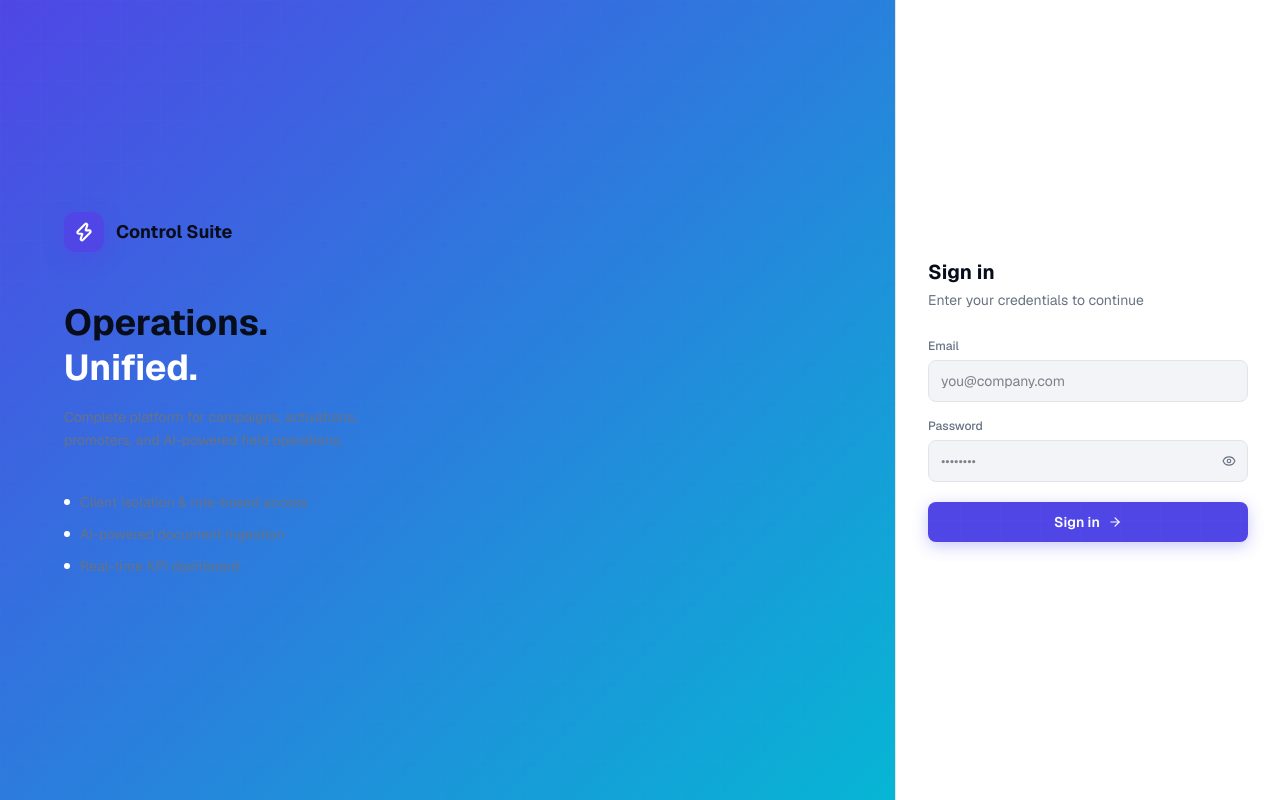
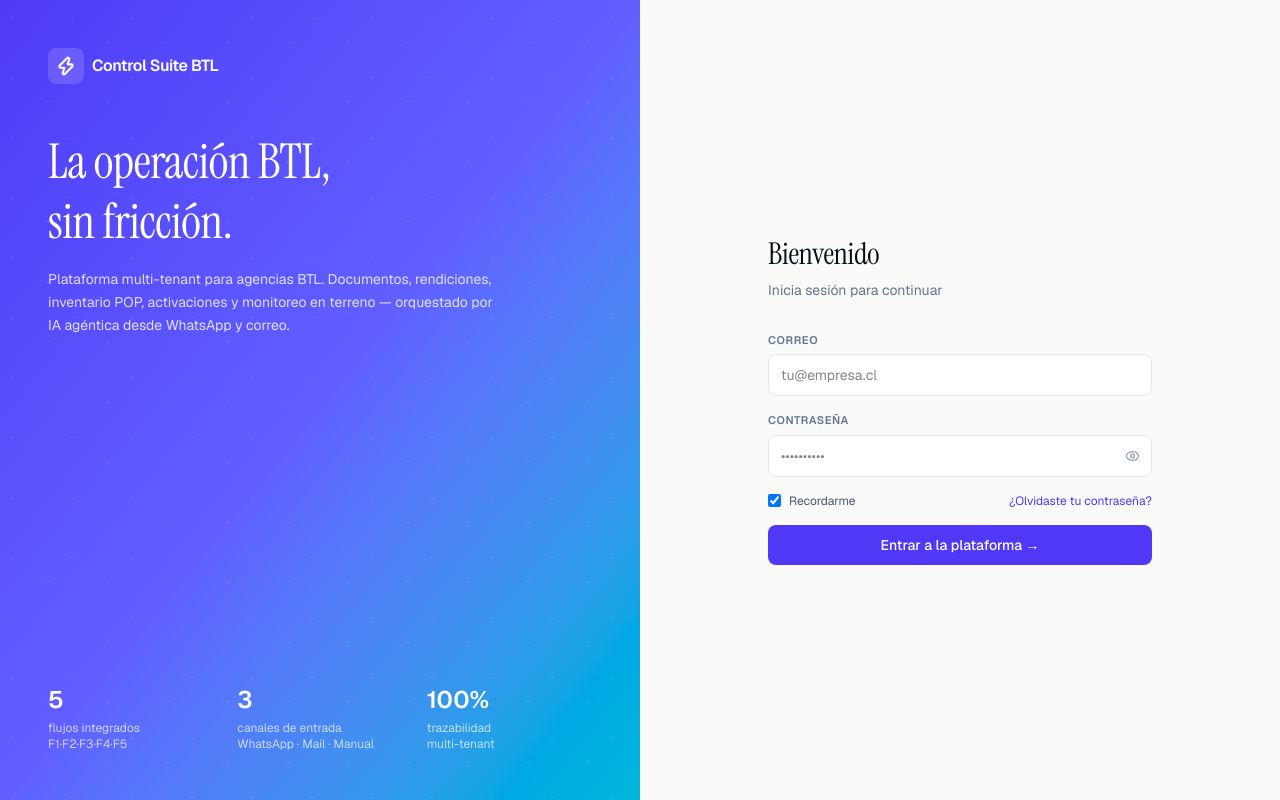
Before and after one commit to joseconejerosea/control-suite-app, a Next.js app in the folder frontend/: page /login in a window 1280 px wide. Built offline with nearby package versions, Linux system fonts and the light colour scheme; no server answers.

Commit message:
fix: clean files

```diff
--- a/frontend/app/(auth)/login/page.tsx
+++ b/frontend/app/(auth)/login/page.tsx
@@ -2,7 +2,7 @@
 
 import { useState } from "react";
 import { api, saveAuth } from "@/lib/api";
-import { Zap, Eye, EyeOff, ArrowRight } from "lucide-react";
+import { Zap, Eye, EyeOff } from "lucide-react";
 
 function parseJwt(token: string) {
   try {
@@ -13,11 +13,12 @@ function parseJwt(token: string) {
 }
 
 export default function LoginPage() {
-  const [email, setEmail]     = useState("");
-  const [password, setPass]   = useState("");
-  const [show, setShow]       = useState(false);
-  const [loading, setLoading] = useState(false);
-  const [error, setError]     = useState("");
+  const [email, setEmail]       = useState("");
+  const [password, setPass]     = useState("");
+  const [show, setShow]         = useState(false);
+  const [remember, setRemember] = useState(true);
+  const [loading, setLoading]   = useState(false);
+  const [error, setError]       = useState("");
 
   const handleSubmit = async (e: React.FormEvent) => {
     e.preventDefault();
@@ -29,7 +30,6 @@ export default function LoginPage() {
       const refresh = res?.data?.refreshToken ?? res?.refresh_token ?? res?.refreshToken;
       if (!token) throw new Error("No token received");
 
-      // Decode user from JWT payload
       const payload = parseJwt(token);
       const user = {
         id: payload?.sub ?? "",
@@ -48,92 +48,139 @@ export default function LoginPage() {
     }
   };
 
+  const inputClass =
+    "w-full px-3 py-2.5 rounded-lg text-sm bg-white border border-slate-200 outline-none transition-colors focus:border-indigo-600 focus:ring-2 focus:ring-indigo-500/10";
+  const labelClass =
+    "block text-[11px] font-semibold uppercase tracking-wider text-slate-500 mb-1.5";
+
   return (
-    <div className="min-h-screen flex" style={{ background: "var(--background)" }}>
-      <div className="flex-1 hidden lg:flex flex-col justify-center px-16 border-r" style={{ borderColor: "var(--border)", background: "var(--ai-gradient)" }}>
-        <div className="absolute inset-0 opacity-30" style={{
-          backgroundImage: "linear-gradient(oklch(1 0 0 / 4%) 1px, transparent 1px), linear-gradient(90deg, oklch(1 0 0 / 4%) 1px, transparent 1px)",
-          backgroundSize: "40px 40px",
-          pointerEvents: "none",
-        }} />
+    <div className="min-h-screen flex" style={{ background: "var(--paper)" }}>
+      {/* Left — brand gradient panel */}
+      <div className="hidden lg:flex w-1/2 p-12 flex-col justify-between text-white relative overflow-hidden bg-gradient-to-br from-indigo-600 via-indigo-500 to-cyan-500">
+        <div
+          className="absolute inset-0 opacity-10"
+          style={{
+            backgroundImage:
+              "radial-gradient(circle at 20% 30%, white 1px, transparent 1px), radial-gradient(circle at 80% 70%, white 1px, transparent 1px)",
+            backgroundSize: "60px 60px",
+          }}
+        />
         <div className="relative">
-          <div className="flex items-center gap-3 mb-12">
-            <div className="w-10 h-10 rounded-xl flex items-center justify-center" style={{ background: "var(--primary)", boxShadow: "0 6px 20px rgba(79,70,229,0.4)" }}>
-              <Zap size={20} color="#fff" strokeWidth={2.5} />
+          <div className="flex items-center gap-2 mb-12">
+            <div className="w-9 h-9 rounded-lg bg-white/15 backdrop-blur flex items-center justify-center">
+              <Zap size={20} strokeWidth={2.5} />
             </div>
-            <span className="text-lg font-bold">Control Suite</span>
+            <span className="font-semibold tracking-tight">Control Suite BTL</span>
           </div>
-          <h1 className="text-4xl font-bold leading-tight mb-4">
-            Operations.<br />
-            <span style={{ color: "#fff" }}>Unified.</span>
+          <h1 className="display-font text-5xl leading-tight mb-4">
+            La operación BTL,<br />
+            <em>sin fricción</em>.
           </h1>
-          <p className="text-sm leading-relaxed mb-10" style={{ color: "var(--muted-foreground)", maxWidth: 340 }}>
-            Complete platform for campaigns, activations, promoters, and AI-powered field operations.
+          <p className="text-white/80 text-sm leading-relaxed max-w-md">
+            Plataforma multi-tenant para agencias BTL. Documentos, rendiciones,
+            inventario POP, activaciones y monitoreo en terreno — orquestado por IA
+            agéntica desde WhatsApp y correo.
           </p>
-          {["Client isolation & role-based access", "AI-powered document ingestion", "Real-time KPI dashboard"].map((f) => (
-            <div key={f} className="flex items-center gap-2.5 mb-3 text-sm" style={{ color: "var(--muted-foreground)" }}>
-              <div className="w-1.5 h-1.5 rounded-full flex-shrink-0" style={{ background: "#fff" }} />
-              {f}
-            </div>
-          ))}
+        </div>
+        <div className="relative grid grid-cols-3 gap-6 text-xs">
+          <div>
+            <div className="text-2xl font-semibold mb-1">5</div>
+            <div className="text-white/70">flujos integrados<br />F1·F2·F3·F4·F5</div>
+          </div>
+          <div>
+            <div className="text-2xl font-semibold mb-1">3</div>
+            <div className="text-white/70">canales de entrada<br />WhatsApp · Mail · Manual</div>
+          </div>
+          <div>
+            <div className="text-2xl font-semibold mb-1">100%</div>
+            <div className="text-white/70">trazabilidad<br />multi-tenant</div>
+          </div>
         </div>
       </div>
 
-      <div className="w-full lg:w-96 flex items-center justify-center px-8" style={{ background: "var(--card)" }}>
+      {/* Right — sign-in form */}
+      <div className="w-full lg:w-1/2 p-8 lg:p-12 flex items-center justify-center">
         <div className="w-full max-w-sm animate-fade-up">
           <div className="lg:hidden flex items-center gap-2 mb-8">
-            <div className="w-8 h-8 rounded-lg flex items-center justify-center" style={{ background: "var(--primary)" }}>
-              <Zap size={16} color="#fff" />
+            <div className="w-9 h-9 rounded-lg flex items-center justify-center bg-gradient-to-br from-indigo-600 to-cyan-500">
+              <Zap size={18} color="#fff" strokeWidth={2.5} />
             </div>
-            <span className="font-bold">Control Suite</span>
+            <span className="font-semibold tracking-tight">Control Suite BTL</span>
           </div>
 
-          <h2 className="text-xl font-bold mb-1">Sign in</h2>
-          <p className="text-sm mb-7" style={{ color: "var(--muted-foreground)" }}>Enter your credentials to continue</p>
+          <h2 className="display-font text-3xl mb-2">Bienvenido</h2>
+          <p className="text-sm text-slate-500 mb-8">Inicia sesión para continuar</p>
 
-          <form onSubmit={handleSubmit} className="flex flex-col gap-4">
-            <div className="flex flex-col gap-1.5">
-              <label className="text-xs font-medium" style={{ color: "var(--muted-foreground)" }}>Email</label>
+          <form onSubmit={handleSubmit} className="space-y-4">
+            <div>
+              <label className={labelClass}>Correo</label>
               <input
-                type="email" required value={email}
+                type="email"
+                required
+                value={email}
                 onChange={(e) => setEmail(e.target.value)}
-                placeholder="you@company.com"
-                className="w-full px-3 py-2.5 rounded-lg text-sm outline-none transition-colors"
-                style={{ background: "var(--secondary)", border: "1px solid var(--border)", color: "var(--foreground)" }}
+                placeholder="tu@empresa.cl"
+                className={inputClass}
               />
             </div>
 
-            <div className="flex flex-col gap-1.5">
-              <label className="text-xs font-medium" style={{ color: "var(--muted-foreground)" }}>Password</label>
+            <div>
+              <label className={labelClass}>Contraseña</label>
               <div className="relative">
                 <input
-                  type={show ? "text" : "password"} required value={password}
+                  type={show ? "text" : "password"}
+                  required
+                  value={password}
                   onChange={(e) => setPass(e.target.value)}
-                  placeholder="••••••••"
-                  className="w-full px-3 py-2.5 pr-10 rounded-lg text-sm outline-none transition-colors"
-                  style={{ background: "var(--secondary)", border: "1px solid var(--border)", color: "var(--foreground)" }}
+                  placeholder="••••••••••"
+                  className={`${inputClass} pr-10`}
                 />
-                <button type="button" onClick={() => setShow((s) => !s)}
-                  className="absolute right-3 top-1/2 -translate-y-1/2"
-                  style={{ color: "var(--muted-foreground)", background: "none", border: "none", cursor: "pointer" }}>
-                  {show ? <EyeOff size={14} /> : <Eye size={14} />}
+                <button
+                  type="button"
+                  onClick={() => setShow((s) => !s)}
+                  className="absolute right-3 top-1/2 -translate-y-1/2 text-slate-400 hover:text-slate-600"
+                >
+                  {show ? <EyeOff size={15} /> : <Eye size={15} />}
                 </button>
               </div>
             </div>
 
+            <div className="flex items-center justify-between text-xs">
+              <label className="flex items-center gap-2 text-slate-600 cursor-pointer">
+                <input
+                  type="checkbox"
+                  checked={remember}
+                  onChange={(e) => setRemember(e.target.checked)}
+                  className="rounded"
+                />
+                Recordarme
+              </label>
+              <a className="text-indigo-600 hover:text-indigo-700 cursor-pointer">
+                ¿Olvidaste tu contraseña?
+              </a>
+            </div>
+
             {error && (
-              <div className="text-xs px-3 py-2 rounded-lg" style={{ background: "rgba(239,68,68,0.12)", color: "var(--danger)" }}>
+              <div
+                className="text-xs px-3 py-2 rounded-lg"
+                style={{ background: "rgba(239,68,68,0.12)", color: "var(--danger)" }}
+              >
                 {error}
               </div>
             )}
 
-            <button type="submit" disabled={loading}
-              className="flex items-center justify-center gap-2 w-full py-2.5 rounded-lg text-sm font-semibold mt-1 transition-opacity disabled:opacity-50"
-              style={{ background: "var(--primary)", color: "#fff", boxShadow: "0 4px 16px rgba(79,70,229,0.3)", border: "none", cursor: "pointer" }}>
+            <button
+              type="submit"
+              disabled={loading}
+              className="w-full bg-indigo-600 hover:bg-indigo-700 text-white py-2.5 rounded-lg text-sm font-medium transition-colors disabled:opacity-50 flex items-center justify-center gap-2"
+            >
               {loading ? (
-                <span className="w-4 h-4 border-2 rounded-full animate-spin" style={{ borderColor: "rgba(255,255,255,0.3)", borderTopColor: "#fff" }} />
+                <span
+                  className="w-4 h-4 border-2 rounded-full animate-spin"
+                  style={{ borderColor: "rgba(255,255,255,0.35)", borderTopColor: "#fff" }}
+                />
               ) : (
-                <> Sign in <ArrowRight size={14} /></>
+                <>Entrar a la plataforma →</>
               )}
             </button>
           </form>
```
